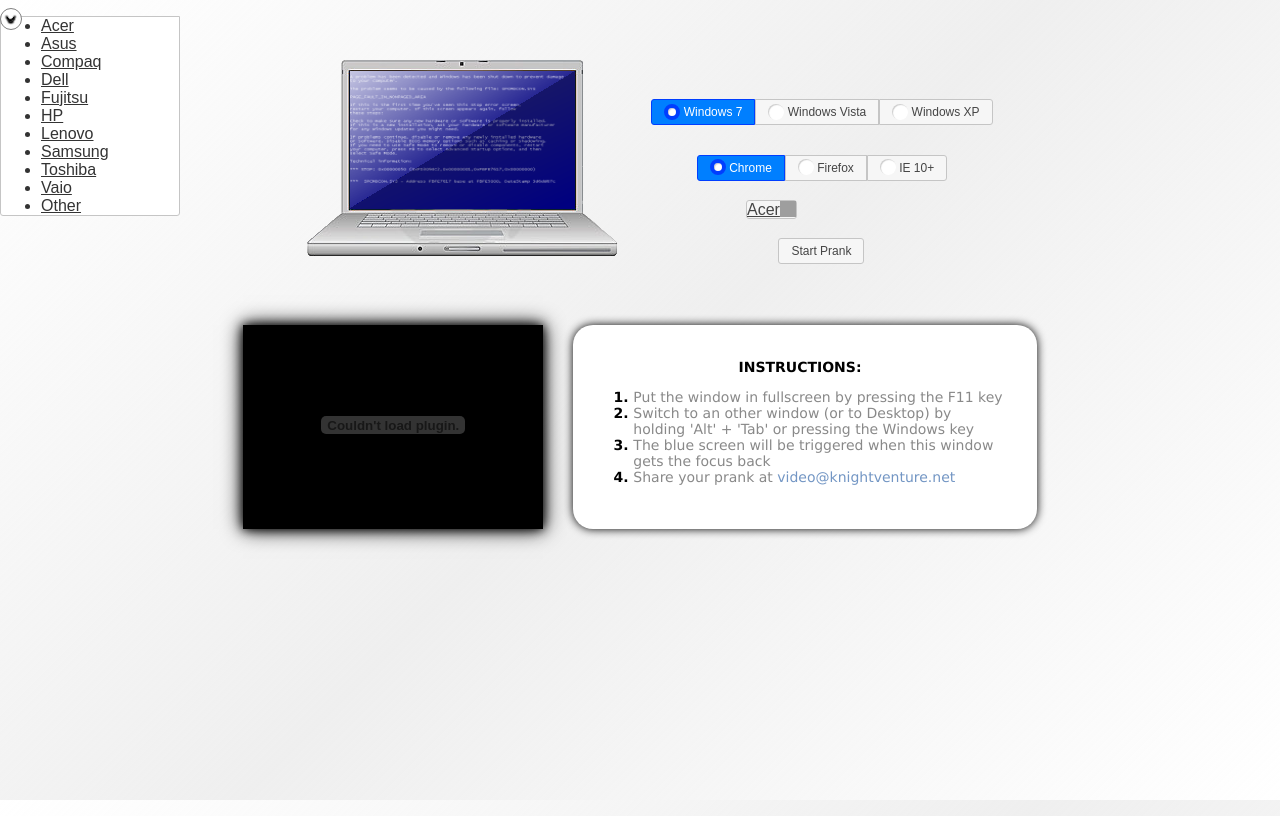
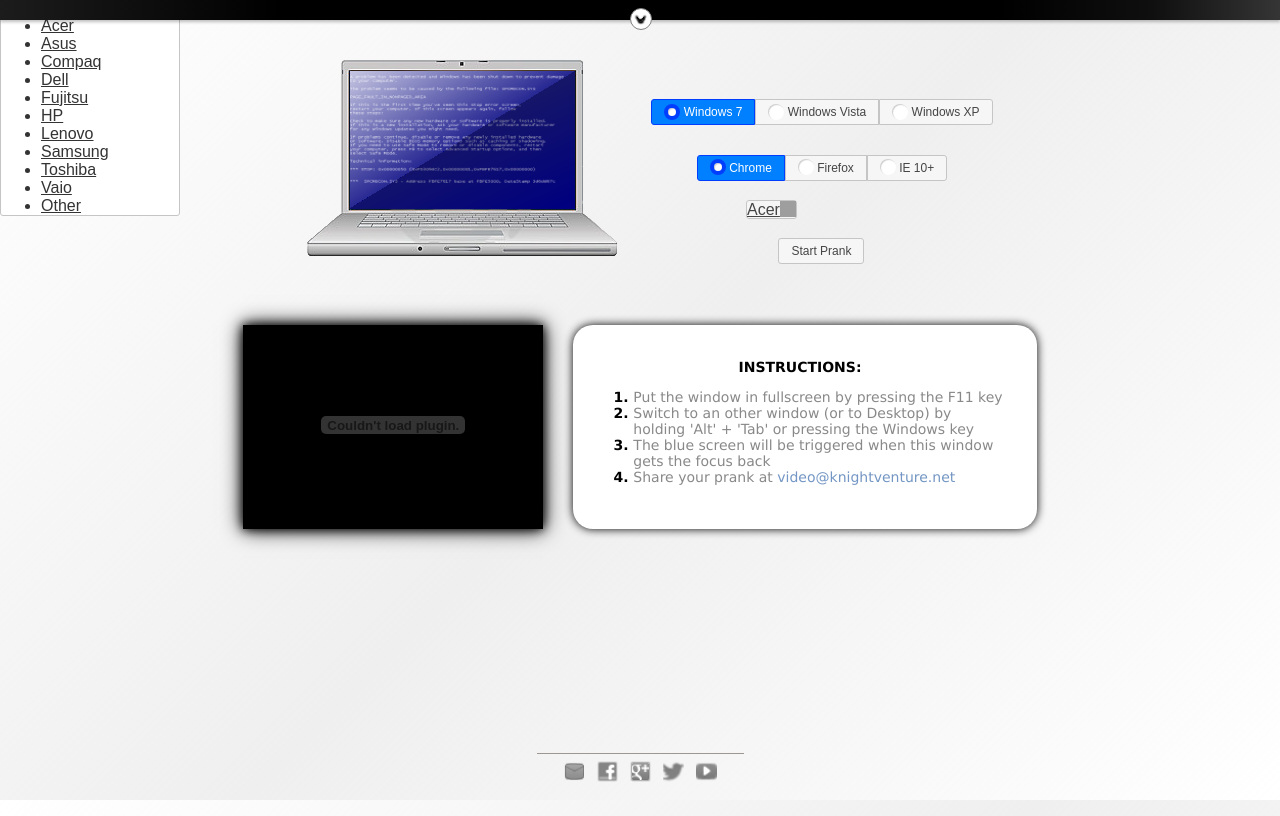
Before and after one commit to jc-tzn/dbsod, a plain HTML site: page index.html in a window 1280 px wide. Drawn offline with nearby package versions, Linux system fonts and the light colour scheme; files that its build step writes are made by us from their sources; grey boxes are pictures that could not be loaded.

Commit message:
Update index.html

```diff
--- a/index.html
+++ b/index.html
@@ -15,7 +15,7 @@
 		<link rel="stylesheet" href="style.css" />
 		<link rel="stylesheet" href="//code.jquery.com/ui/1.9.0/themes/redmond/jquery-ui.css" />
 		<link rel="stylesheet" type="text/css" href="template/ui.selectmenu.css" />
-		<link rel="stylesheet" type="text/css" href="template./template.css" />
+		<link rel="stylesheet" type="text/css" href="template/template.css" />
 		<link rel="icon" type="image/png" href="img/favicon.png">
 		<link rel="shortcut icon" type="image/x-icon" href="img/favicon.ico">
 
@@ -27,7 +27,7 @@
 		<script src="//code.jquery.com/ui/1.9.0/jquery-ui.min.js"></script>
 		<script src="template/ui.selectmenu.js"></script>
 		<script src="script.js"></script>
-		<script src="template./template.js"></script>
+		<script src="template/template.js"></script>
 
 	</head>
 
@@ -93,7 +93,7 @@
 				<td id="td1">
 					<embed
 						width="300" height="200"
-						src="http://www.youtube.com/v/?v=_yrlLiUOtfg"
+						src="https://www.youtube.com/v/?v=_yrlLiUOtfg"
 						allowfullscreen="true"
 						type="application/x-shockwave-flash">
 					</embed>
```
